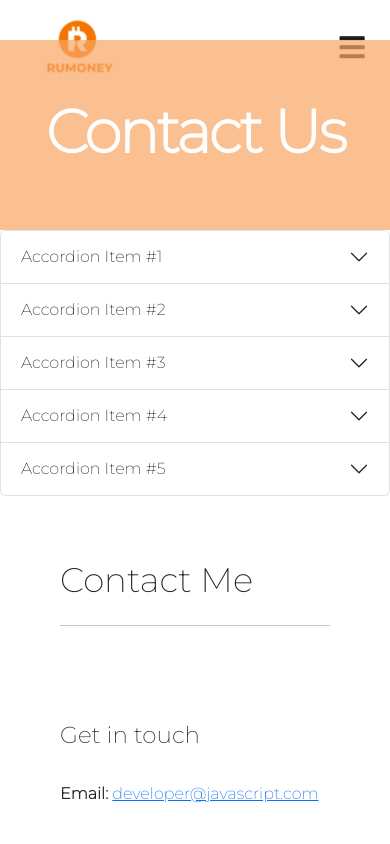
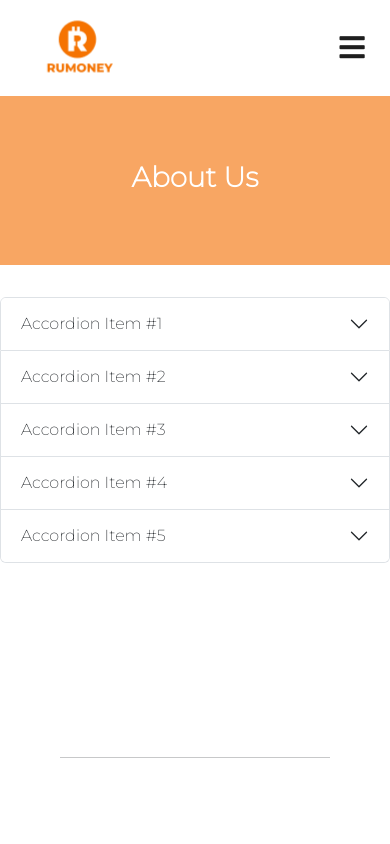
Before and after one commit to Yusasive/Rumoney, a React (Create React App) app: page /contact in a window 390 px wide. Shown: the top 844 px of the page. Built offline with nearby package versions, Linux system fonts and the light colour scheme.

Commit message:
contact us updated

```diff
--- a/src/components/livesession/LiveSession.css
+++ b/src/components/livesession/LiveSession.css
@@ -1,7 +1,7 @@
 @import url('https://fonts.googleapis.com/css2?family=Montserrat:wght@200&display=swap');
 .video-responsive {
     overflow: hidden;
-    padding-bottom: 56.25%;
+    padding-bottom: 50%;
     position: relative;
     height: 0;
 }
--- a/src/containers/contact/Contact.css
+++ b/src/containers/contact/Contact.css
@@ -1,21 +1,22 @@
         @import url('https://fonts.googleapis.com/css2?family=Montserrat:wght@200&display=swap');
-.contact__content {
+        .contact__header {
+            align-items: flex-start;
             background-color: #F8A663;
-    height: 190px;
-    opacity: 0.7;
+            display: flex;
+            justify-content: center;
+            margin-left: 40%;
+            position: relative;
+            margin: 2rem 0rem;
+            height: 40vh;
+            margin-top: 5rem;
         }
 
-.contact__content h1 {
+        .contact h1 {
             font-family: 'Montserrat', sans-serif;
+            line-height: normal;
+            padding-top: 7rem;
             font-weight: 600;
-    font-size: 60px;
-    line-height: 40px;
-    letter-spacing: -0.04em;
             color: #FFFFFF;
-    padding-top: 1rem;
-    text-align: center;
-    margin: 1.5rem 0;
-    padding-top: 4.5rem;
         }
 
         .NeedHelp {
@@ -43,3 +44,20 @@
             cursor: pointer;
             background: linear-gradient(277.87deg, #F47A15 -2.6%, #F8A663 100%);
         }
+
+        @media screen and (max-width:960px) {
+            .contact__header {
+                height: 24vh;
+                margin-top: 5rem;
+            }
+        }
+
+        @media screen and (max-width:767px) {
+            .contact__header {
+                height: 20vh;
+                margin-top: 5rem;
+            }
+            .contact h1 {
+                padding-top: 4rem;
+            }
+        }
--- a/src/containers/contact/Contact.js
+++ b/src/containers/contact/Contact.js
@@ -5,9 +5,9 @@ import ContactUs from './ContactUs';
 const Contact = () => {
   return (
     <div className='contact'>
-      <div className='contact__content'>
-      <h1>Contact Us</h1>
-      </div>
+     <div className="contact__header">
+        <h1 className='contact__content'>About Us</h1>
+       </div>
       <FAQs />
       <div className='contact__down'>
 
```
Lines whose indentation alone changed are shown as unchanged.
